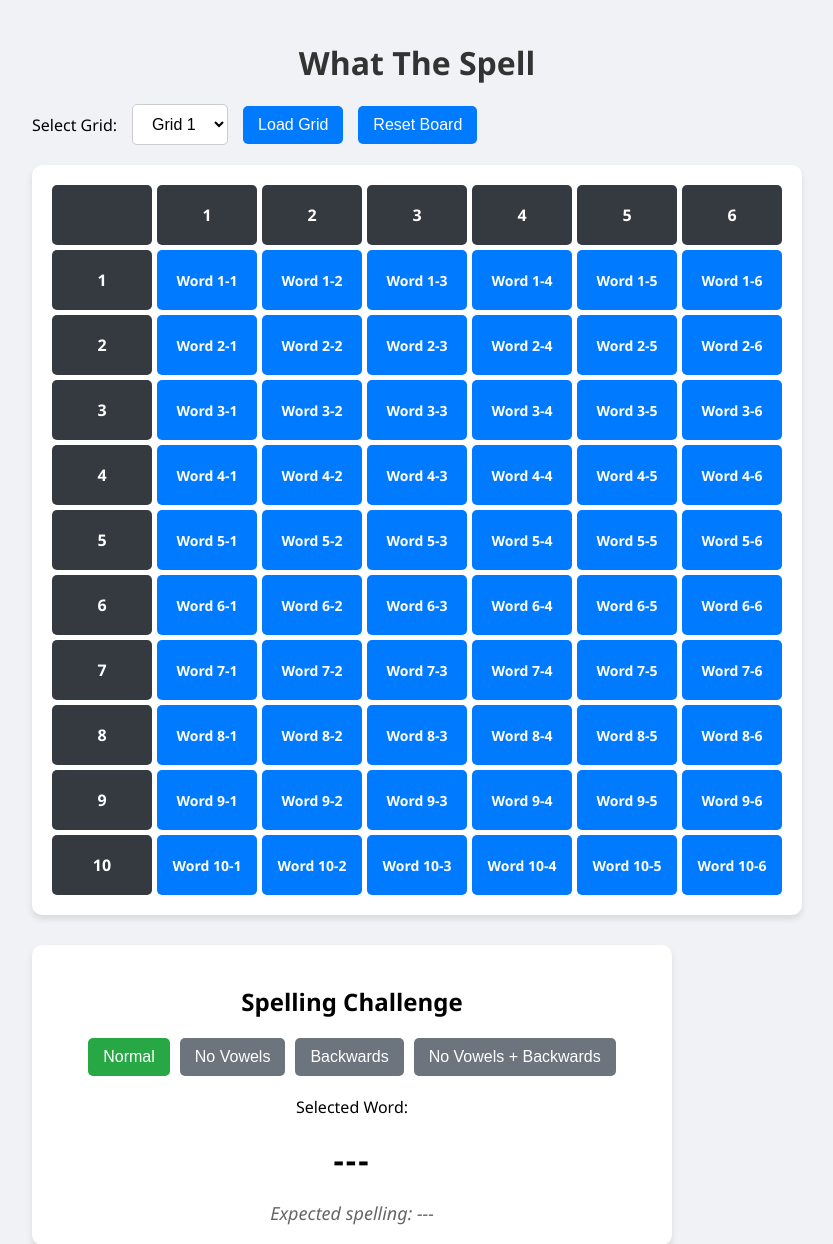
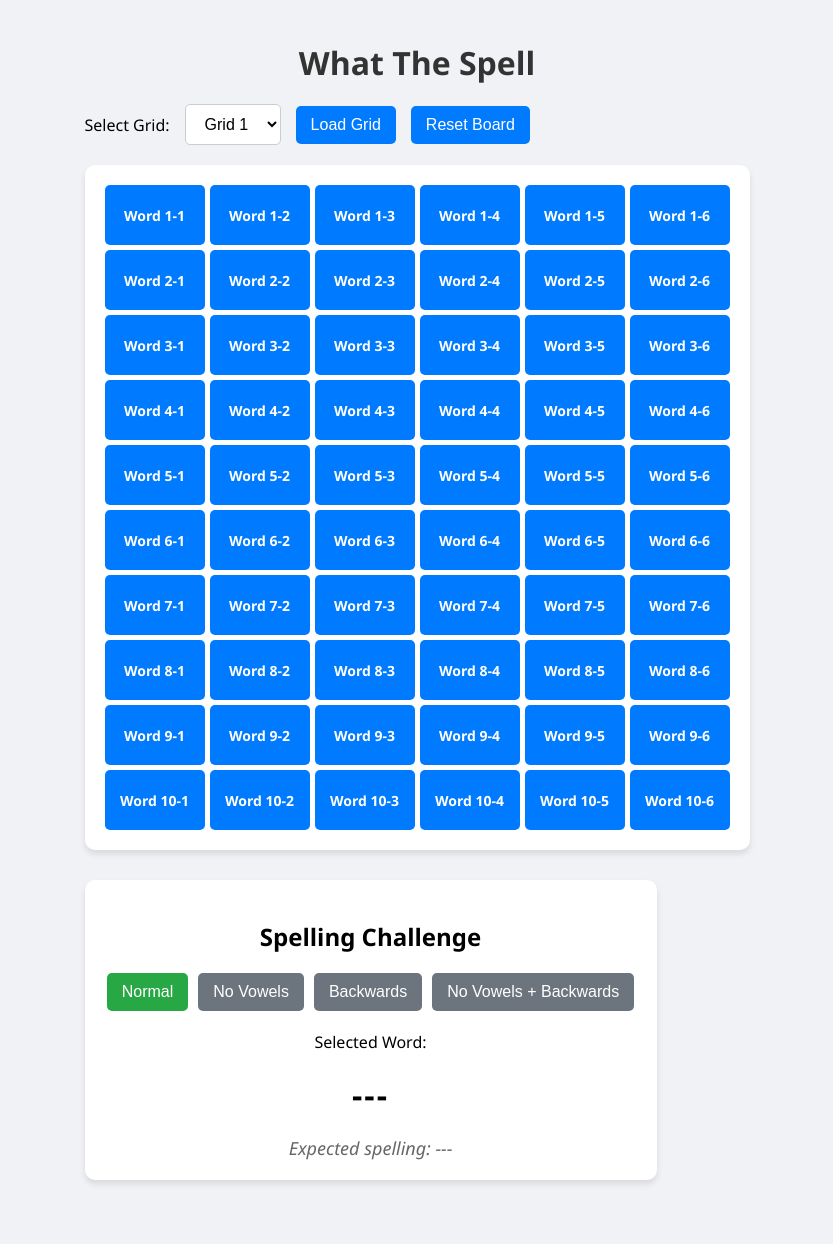
Before and after one commit to AllSeeingOwl/Trivial-Things, a Flask app: page / in a window 1280 px wide. Shown: the top 1244 px of the page, without its empty margins (223-1056 px from the left). After the commit the page ends 1184 px from the top, so only its background shows below. Run offline with Flask 3, Linux system fonts and the light colour scheme.

Commit message:
🎨 Palette: Remove grid headers to reduce clutter
Removes the black row and column header cells from the What The Spell word grid, leaving just the interactable blue word cells, as requested to improve the visual appeal. Updated grid CSS columns to match the new 6 column structure.

Co-authored-by: AllSeeingOwl <223386737+AllSeeingOwl@users.noreply.github.com>

```diff
--- a/what_the_spell/static/css/style.css
+++ b/what_the_spell/static/css/style.css
@@ -59,7 +59,7 @@ button:hover {
 
 .grid-container {
     display: grid;
-    grid-template-columns: repeat(7, 1fr);
+    grid-template-columns: repeat(6, 1fr);
     gap: 5px;
     background-color: var(--bg-white);
     padding: 20px;
--- a/what_the_spell/static/js/script.js
+++ b/what_the_spell/static/js/script.js
@@ -49,16 +49,8 @@ function renderGrid() {
 
     gridContainer.innerHTML = '';
 
-    // Header Row
-    gridContainer.appendChild(createCell('', 'header'));
-    for (let i = 1; i <= 6; i++) {
-        gridContainer.appendChild(createCell(i, 'header'));
-    }
-
     // Data Rows
     currentGridData.forEach((row, rowIndex) => {
-        gridContainer.appendChild(createCell(rowIndex + 1, 'header'));
-
         row.forEach((word, colIndex) => {
             const cell = createCell(word, 'word-cell');
             // Initially hide the word (could show coordinate like A1, B2 instead, or just mask)
```
